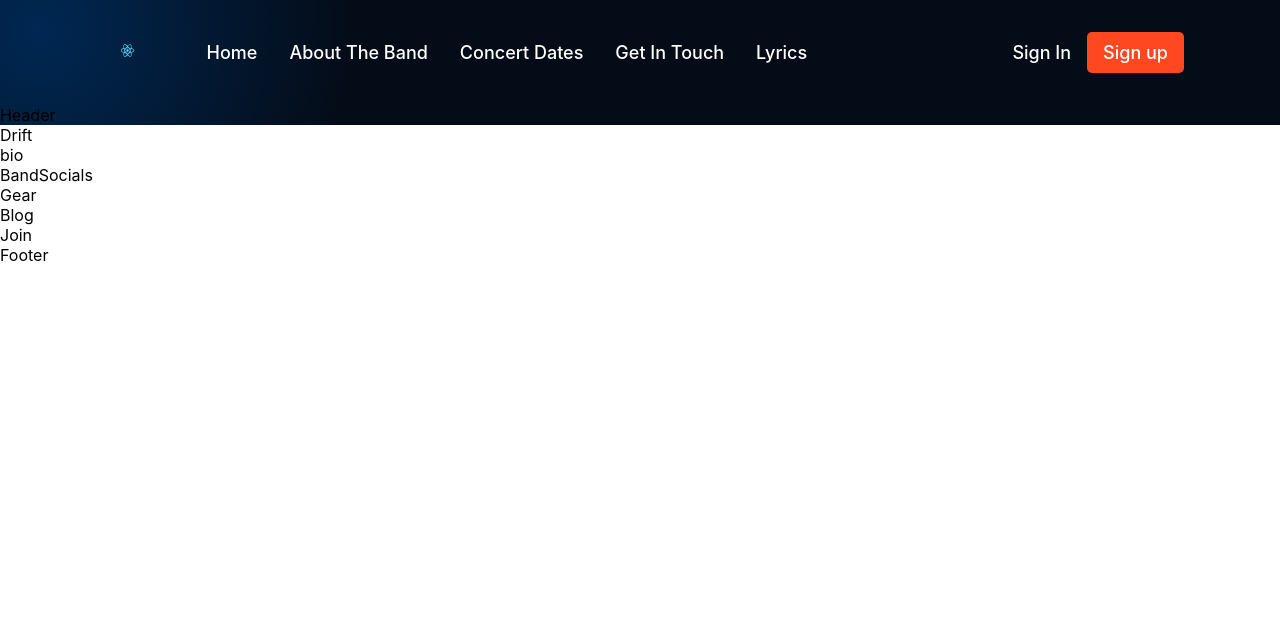
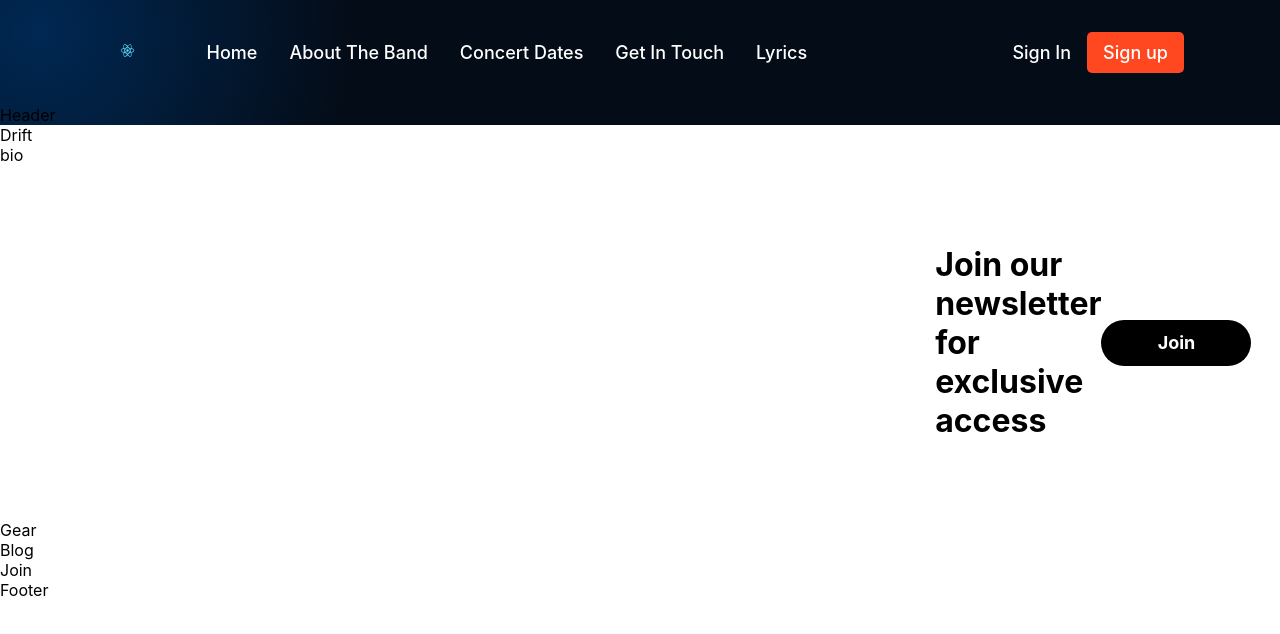
Before and after one commit to Tyler0342/DRIFT, a React (Create React App) app: page / in a window 1280 px wide. Shown: the top 634 px of the page. Built offline with nearby package versions, Linux system fonts and the light colour scheme.

Commit message:
Finish BandSocials component

```diff
--- a/src/components/bandsocials/BandSocials.jsx
+++ b/src/components/bandsocials/BandSocials.jsx
@@ -1,9 +1,29 @@
-import React from 'react'
+import React from 'react';
+import { facebook, twitter, instagram, snapchat, youtube } from './imports';
+import './bandsocials.css';
 
-const BandSocials = () => {
-  return (
-    <div>BandSocials</div>
-  )
-}
+const BandSocials = () => (
+  <div className="drift__bandsocials section__padding">
+    <div>
+      <img src={facebook} />
+    </div>
+    <div>
+      <img src={twitter} />
+    </div>
+    <div>
+      <img src={instagram} />
+    </div>
+    <div>
+      <img src={snapchat} />
+    </div>
+    <div>
+      <img src={youtube} />
+    </div>
+        <div className="drift__socials-btn">
+          <h1>Join our newsletter for exclusive access</h1>
+      <button type="button">Join</button>
+    </div>
+  </div>
+);
 
-export default BandSocials
+export default BandSocials;
```
